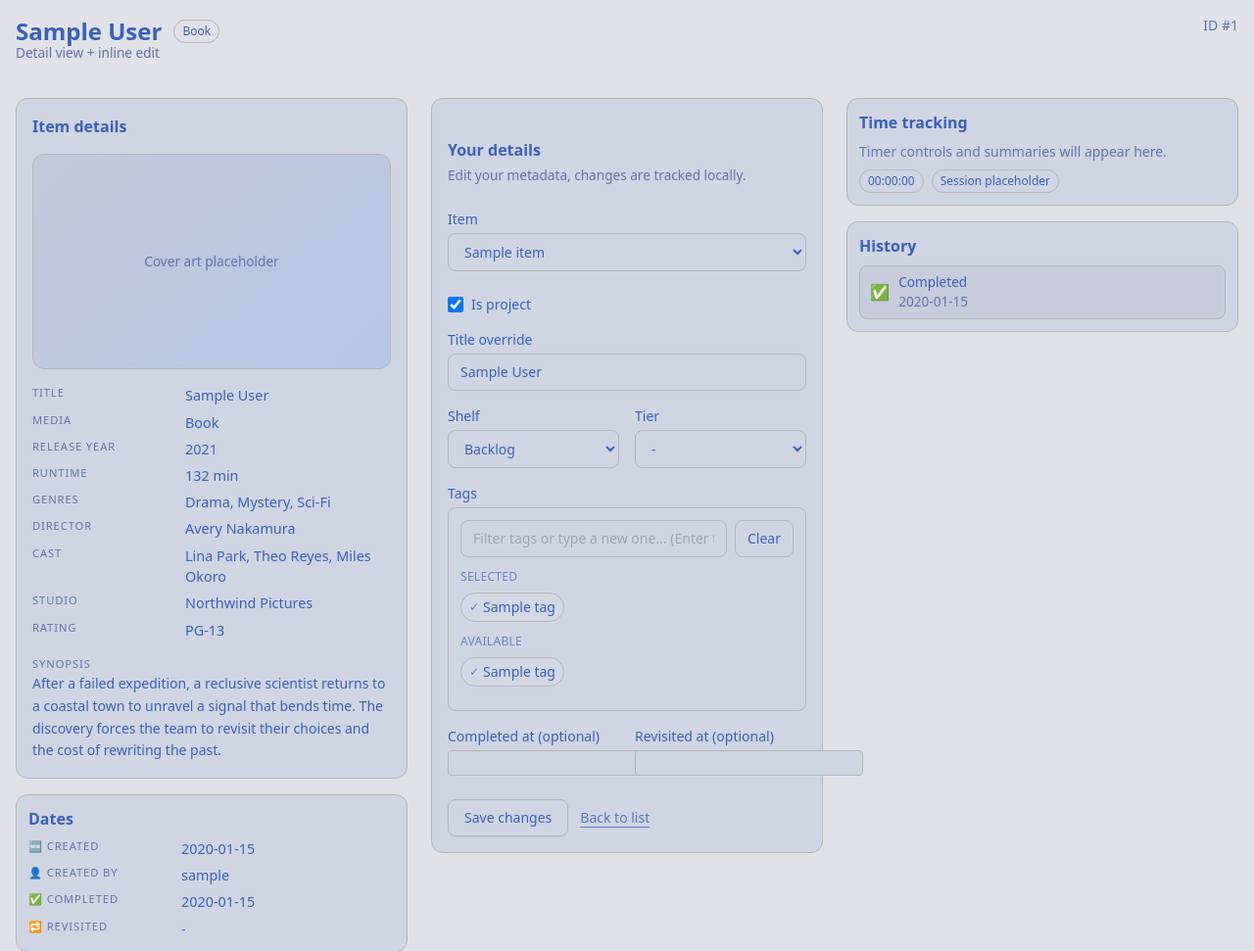
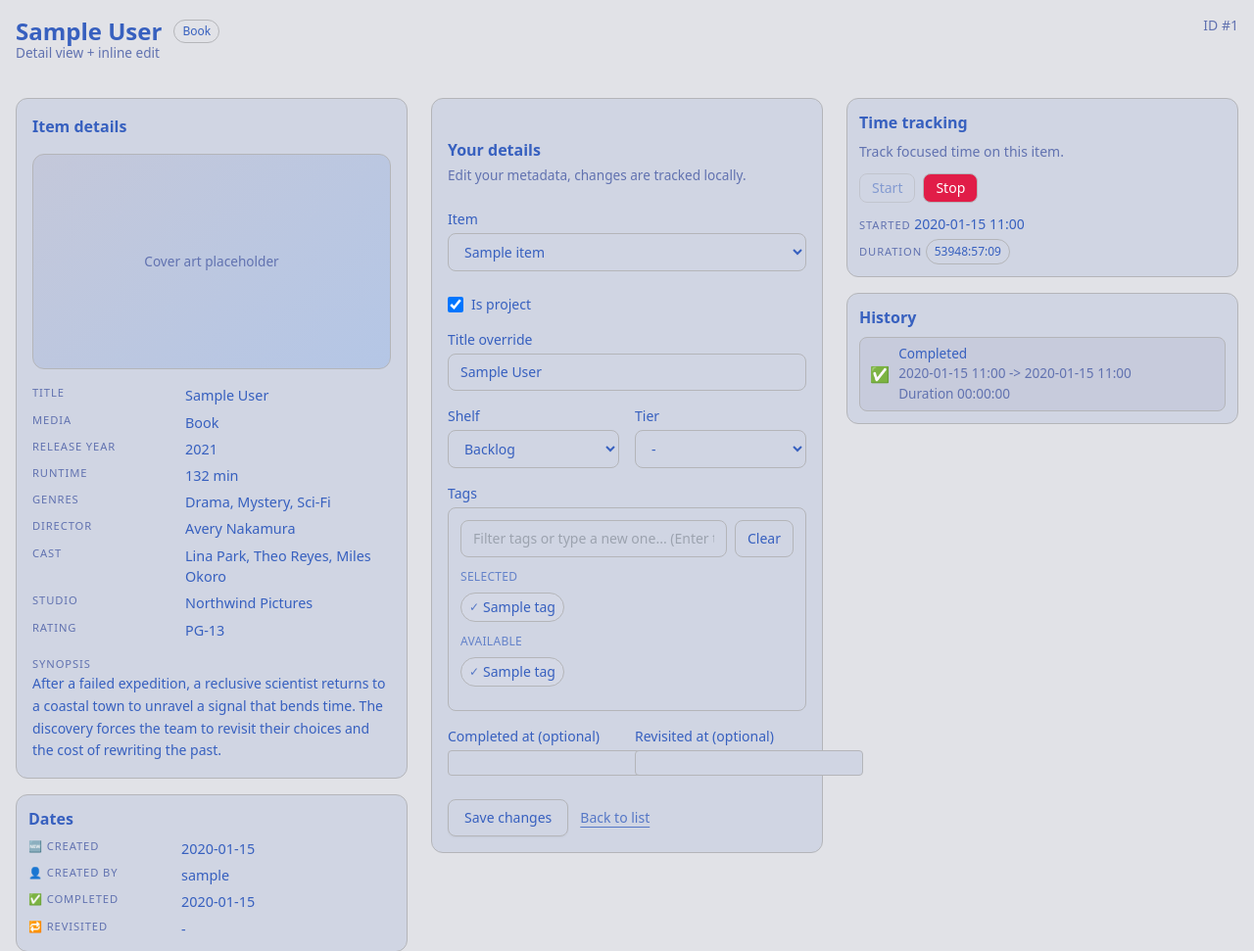
Before and after one commit to TheBitBanger/gulgrir, a Django app: page /my/items/1/ in a window 1280 px wide. Shown: the part 50-1021 px from the top of the page at 98% size. Run offline with Django 5.2, Linux system fonts and the light colour scheme; a user stored in the database is signed in; tables that the repository leaves empty hold one stand-in row (values such as "Sample post"); some libraries are stand-ins or nearby versions.

Commit message:
feat: add per-item timer tracking
Persist active timers, record timed revisits with durations, and surface start/stop UI state on the detail page.

```diff
--- a/src/tracker/models.py
+++ b/src/tracker/models.py
@@ -119,6 +119,7 @@ class UserItem(models.Model):
         null=True,
     )
     tags = models.ManyToManyField("Tag", blank=True, related_name="user_items")
+    timer_started_at = models.DateTimeField(null=True, blank=True)
 
     @property
     def display_title(self) -> str:
@@ -145,6 +146,16 @@ class UserItemHistory(models.Model):
     )
     happened_at = models.DateTimeField(default=timezone.now, blank=True)
     event_type = models.CharField(max_length=20, choices=Event.choices)
+    started_at = models.DateTimeField(null=True, blank=True)
+    ended_at = models.DateTimeField(null=True, blank=True)
+    duration = models.DurationField(null=True, blank=True)
+
+    def save(self, *args, **kwargs):
+        if self.started_at and self.ended_at:
+            self.duration = self.ended_at - self.started_at
+        else:
+            self.duration = None
+        return super().save(*args, **kwargs)
 
 
 class Tag(models.Model):
--- a/src/tracker/templates/tracker/useritem_detail.html
+++ b/src/tracker/templates/tracker/useritem_detail.html
@@ -197,17 +197,45 @@
     <section class="space-y-4">
       <div class="panel" style="padding: 0.75rem;">
         <div class="panel-title">Time tracking</div>
-        <p class="text-sm text-muted">Timer controls and summaries will appear here.</p>
-        <div class="mt-2 flex items-center gap-2">
-          <span class="badge">00:00:00</span>
-          <span class="badge">Session placeholder</span>
+        <p class="text-sm text-muted">Track focused time on this item.</p>
+        <div id="timer-panel"
+             class="mt-3 space-y-3"
+             data-start-url="{% url 'useritem_timer_start' object.pk %}"
+             data-stop-url="{% url 'useritem_timer_stop' object.pk %}">
+          <div class="flex items-center gap-2">
+            <button type="button"
+                    id="timer-start"
+                    class="inline-flex items-center justify-center rounded-lg border px-3 py-1 text-sm {% if timer_is_running %}opacity-50 cursor-not-allowed{% else %}bg-emerald-600 text-white{% endif %}"
+                    {% if timer_is_running %}disabled{% endif %}>
+              Start
+            </button>
+            <button type="button"
+                    id="timer-stop"
+                    class="inline-flex items-center justify-center rounded-lg border px-3 py-1 text-sm {% if timer_is_running %}bg-rose-600 text-white{% else %}opacity-50 cursor-not-allowed{% endif %}"
+                    {% if not timer_is_running %}disabled{% endif %}>
+              Stop
+            </button>
+          </div>
+          <div class="text-sm">
+            <div>
+              <span class="meta-label">Started</span>
+              <span id="timer-started-at">
+                {% if timer_started_at %}{{ timer_started_at|date:tpl_fmt }} {{ timer_started_at|date:"H:i" }}{% else %}-{% endif %}
+              </span>
+            </div>
+            <div class="mt-1">
+              <span class="meta-label">Duration</span>
+              <span id="timer-duration" class="badge">{{ timer_duration_display }}</span>
+            </div>
+          </div>
         </div>
       </div>
 
       <div class="panel" style="padding: 0.75rem;">
         <div class="panel-title">History</div>
         <div class="history-list">
-          {% for entry in history %}
+          {% for row in history_entries %}
+            {% with entry=row.entry %}
             <div class="history-item">
               <span class="history-icon">
                 {% if entry.event_type == "completed" %}✅{% else %}🔁{% endif %}
@@ -216,9 +244,18 @@
                 <div class="font-medium">
                   {% if entry.event_type == "completed" %}Completed{% else %}Revisited{% endif %}
                 </div>
-                <div class="text-muted">{{ entry.happened_at|date:tpl_fmt }}</div>
+                {% if entry.started_at and entry.ended_at %}
+                  <div class="text-muted">
+                    {{ entry.started_at|date:tpl_fmt }} {{ entry.started_at|date:"H:i" }} ->
+                    {{ entry.ended_at|date:tpl_fmt }} {{ entry.ended_at|date:"H:i" }}
+                  </div>
+                  <div class="text-muted">Duration {{ row.duration_display }}</div>
+                {% else %}
+                  <div class="text-muted">{{ entry.happened_at|date:tpl_fmt }}</div>
+                {% endif %}
               </div>
             </div>
+            {% endwith %}
           {% empty %}
             <div class="text-sm text-muted">No history yet.</div>
           {% endfor %}
@@ -227,6 +264,52 @@
     </section>
   </div>
 </div>
+
+<script>
+  (function () {
+    const panel = document.getElementById("timer-panel");
+    if (!panel) return;
+
+    const startBtn = document.getElementById("timer-start");
+    const stopBtn = document.getElementById("timer-stop");
+
+    function getCookie(name) {
+      const m = document.cookie.match(new RegExp("(^|; )" + name + "=([^;]*)"));
+      return m ? decodeURIComponent(m[2]) : "";
+    }
+
+    async function post(url, btn) {
+      if (btn) btn.disabled = true;
+      const res = await fetch(url, {
+        method: "POST",
+        headers: {
+          "X-CSRFToken": getCookie("csrftoken"),
+        },
+      });
+
+      if (!res.ok) {
+        let data = {};
+        try {
+          data = await res.json();
+        } catch (err) {
+          data = {};
+        }
+        alert(data.error || "Timer request failed");
+        if (btn) btn.disabled = false;
+        return;
+      }
+
+      window.location.reload();
+    }
+
+    if (startBtn) {
+      startBtn.addEventListener("click", () => post(panel.dataset.startUrl, startBtn));
+    }
+    if (stopBtn) {
+      stopBtn.addEventListener("click", () => post(panel.dataset.stopUrl, stopBtn));
+    }
+  })();
+</script>
 
 {% if enable_tag_picker %}
   {{ all_tags|json_script:"all-tags-data" }}
--- a/src/tracker/urls.py
+++ b/src/tracker/urls.py
@@ -14,6 +14,12 @@ useritem_patterns = [
     path("<int:pk>/", views.UserItemDetail.as_view(), name="useritem_detail"),
     path("<int:pk>/edit/", views.UserItemUpdate.as_view(), name="useritem_edit"),
     path("<int:pk>/delete/", views.UserItemDelete.as_view(), name="useritem_delete"),
+    path(
+        "<int:pk>/timer/start/",
+        views.useritem_timer_start,
+        name="useritem_timer_start",
+    ),
+    path("<int:pk>/timer/stop/", views.useritem_timer_stop, name="useritem_timer_stop"),
     path("save-filter/", views.save_current_filter, name="save_filter"),
     path("actions/", views.useritem_execute_action, name="useritem_actions"),
     path("actions/list/", views.list_actions, name="action_list"),
--- a/src/tracker/views.py
+++ b/src/tracker/views.py
@@ -3,11 +3,12 @@ import sys
 
 from django.contrib.auth.decorators import login_required
 from django.contrib.auth.mixins import LoginRequiredMixin
-from django.db import IntegrityError
+from django.db import IntegrityError, transaction
 from django.db.models import Count, Q
 from django.http import HttpResponse, HttpResponseBadRequest, JsonResponse
 from django.shortcuts import get_object_or_404, redirect, render
 from django.urls import reverse, reverse_lazy
+from django.utils import timezone
 from django.utils.decorators import method_decorator
 from django.views import View
 from django.views.decorators.http import require_POST
@@ -21,6 +22,18 @@ from tracker.actions import registry as action_registry
 from .forms import ProfileForm, TagForm, UserItemFilterForm, UserItemForm
 from .models import Item, Profile, SavedFilter, Tag, UserItem, UserItemHistory
 from .services import build_useritem_queryset
+
+
+def format_duration(duration) -> str:
+    if duration is None:
+        return "00:00:00"
+    total_seconds = int(duration.total_seconds())
+    if total_seconds < 0:
+        total_seconds = 0
+    hours = total_seconds // 3600
+    minutes = (total_seconds % 3600) // 60
+    seconds = total_seconds % 60
+    return f"{hours:02d}:{minutes:02d}:{seconds:02d}"
 
 
 @require_POST
@@ -182,7 +195,18 @@ class UserItemDetail(OwnObjectsMixin, UpdateView):
 
         user_item = self.object
         ctx["item"] = user_item.item
-        ctx["history"] = user_item.history.order_by("-happened_at")
+        history_entries = []
+        for entry in user_item.history.order_by("-happened_at"):
+            duration = entry.duration
+            if duration is None and entry.started_at and entry.ended_at:
+                duration = entry.ended_at - entry.started_at
+            history_entries.append(
+                {
+                    "entry": entry,
+                    "duration_display": format_duration(duration),
+                }
+            )
+        ctx["history_entries"] = history_entries
         ctx["last_completed_at"] = (
             user_item.history.filter(event_type=UserItemHistory.Event.COMPLETED)
             .order_by("-happened_at")
@@ -195,6 +219,14 @@ class UserItemDetail(OwnObjectsMixin, UpdateView):
             .values_list("happened_at", flat=True)
             .first()
         )
+        ctx["timer_started_at"] = user_item.timer_started_at
+        ctx["timer_is_running"] = user_item.timer_started_at is not None
+        if user_item.timer_started_at:
+            ctx["timer_duration_display"] = format_duration(
+                timezone.now() - user_item.timer_started_at
+            )
+        else:
+            ctx["timer_duration_display"] = format_duration(None)
 
         return ctx
 
@@ -431,6 +463,56 @@ def save_current_filter(request):
     return resp
 
 
+@require_POST
+@login_required
+def useritem_timer_start(request, pk: int):
+    with transaction.atomic():
+        user_item = get_object_or_404(
+            UserItem.objects.select_for_update(), pk=pk, user=request.user
+        )
+        if user_item.timer_started_at:
+            return JsonResponse({"error": "Timer already running"}, status=409)
+        user_item.timer_started_at = timezone.now()
+        user_item.save(update_fields=["timer_started_at"])
+
+    return JsonResponse({"started_at": user_item.timer_started_at.isoformat()})
+
+
+@require_POST
+@login_required
+def useritem_timer_stop(request, pk: int):
+    with transaction.atomic():
+        user_item = get_object_or_404(
+            UserItem.objects.select_for_update(), pk=pk, user=request.user
+        )
+        if not user_item.timer_started_at:
+            return JsonResponse({"error": "Timer is not running"}, status=409)
+
+        started_at = user_item.timer_started_at
+        ended_at = timezone.now()
+        history = UserItemHistory(
+            user_item=user_item,
+            event_type=UserItemHistory.Event.REVISITED,
+            happened_at=ended_at,
+            started_at=started_at,
+            ended_at=ended_at,
+        )
+        history.save()
+
+        user_item.timer_started_at = None
+        user_item.save(update_fields=["timer_started_at"])
+
+    return JsonResponse(
+        {
+            "started_at": started_at.isoformat(),
+            "ended_at": ended_at.isoformat(),
+            "duration": history.duration.total_seconds()
+            if history.duration
+            else 0,
+        }
+    )
+
+
 # unified executor for all actions
 @require_POST
 @login_required
```
Also changed, not shown: AGENTS.md (+2 -0 lines), src/tracker/migrations/0012_useritem_timer_started_at_useritemhistory_duration_and_more.py (added).
